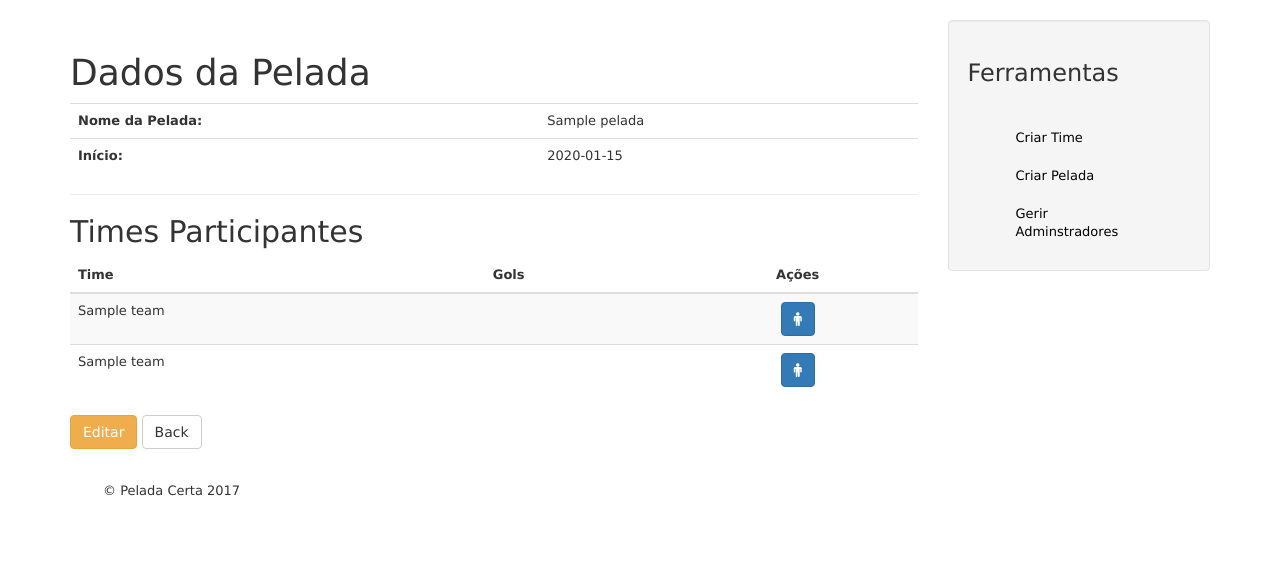
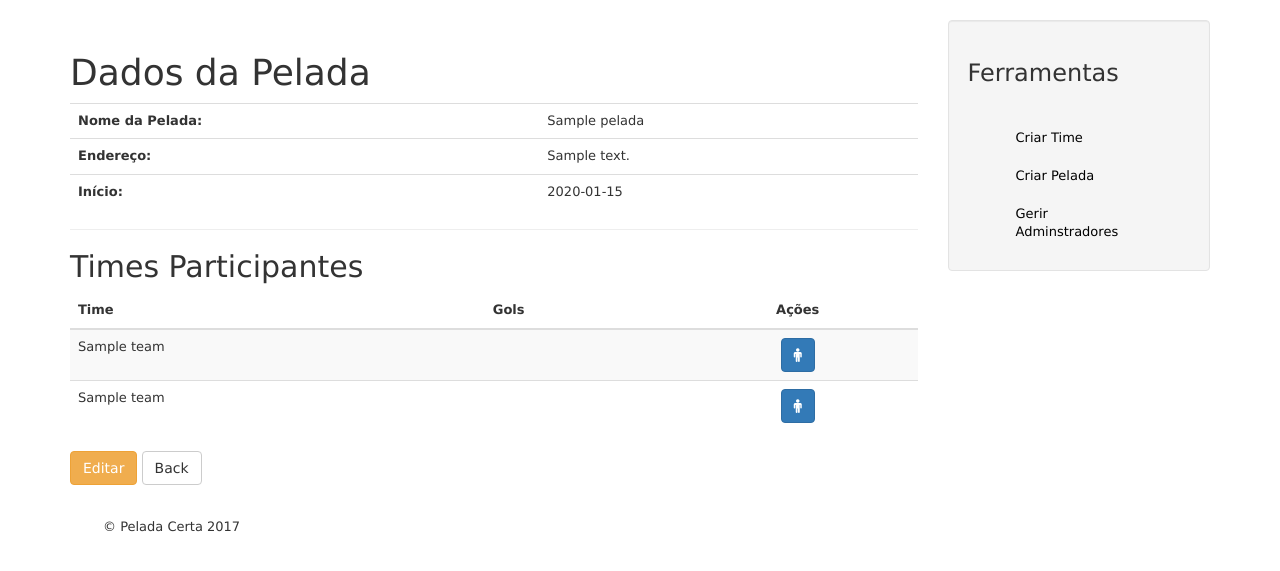
Before and after one commit to rafaeljcadena/pelada-api, a Rails app: page /peladas/1 in a window 1280 px wide. Shown: the part 51-622 px from the top of the page. Run offline with Rails 7, Linux system fonts and the light colour scheme; a user stored in the database is signed in; tables that the repository leaves empty hold one stand-in row (values such as "Sample post"); style sheets or scripts are compiled from the project's sources; some libraries are stand-ins or nearby versions.

Commit message:
endereco

```diff
--- a/app/views/peladas/show.html.erb
+++ b/app/views/peladas/show.html.erb
@@ -5,6 +5,11 @@
 		<th>Nome da Pelada:</th>
 		<td><%= @pelada.title %></td>
 	</tr>
+  <tr>
+    <th>Endereço:</th>
+    <td><%= @pelada.address_full %></td>
+  </tr>
+
 
 	<tr>
 		<th>Início:</th>
```
